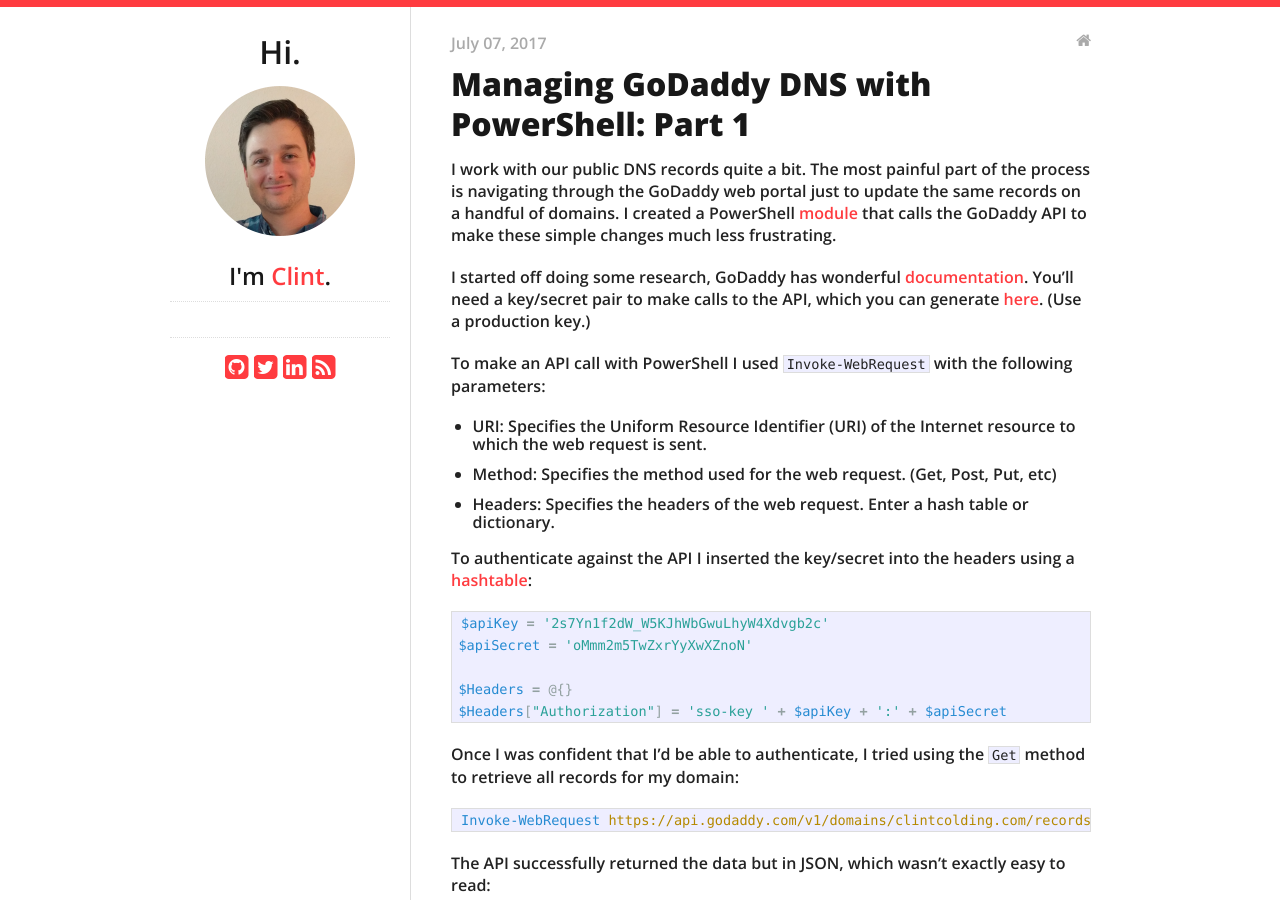
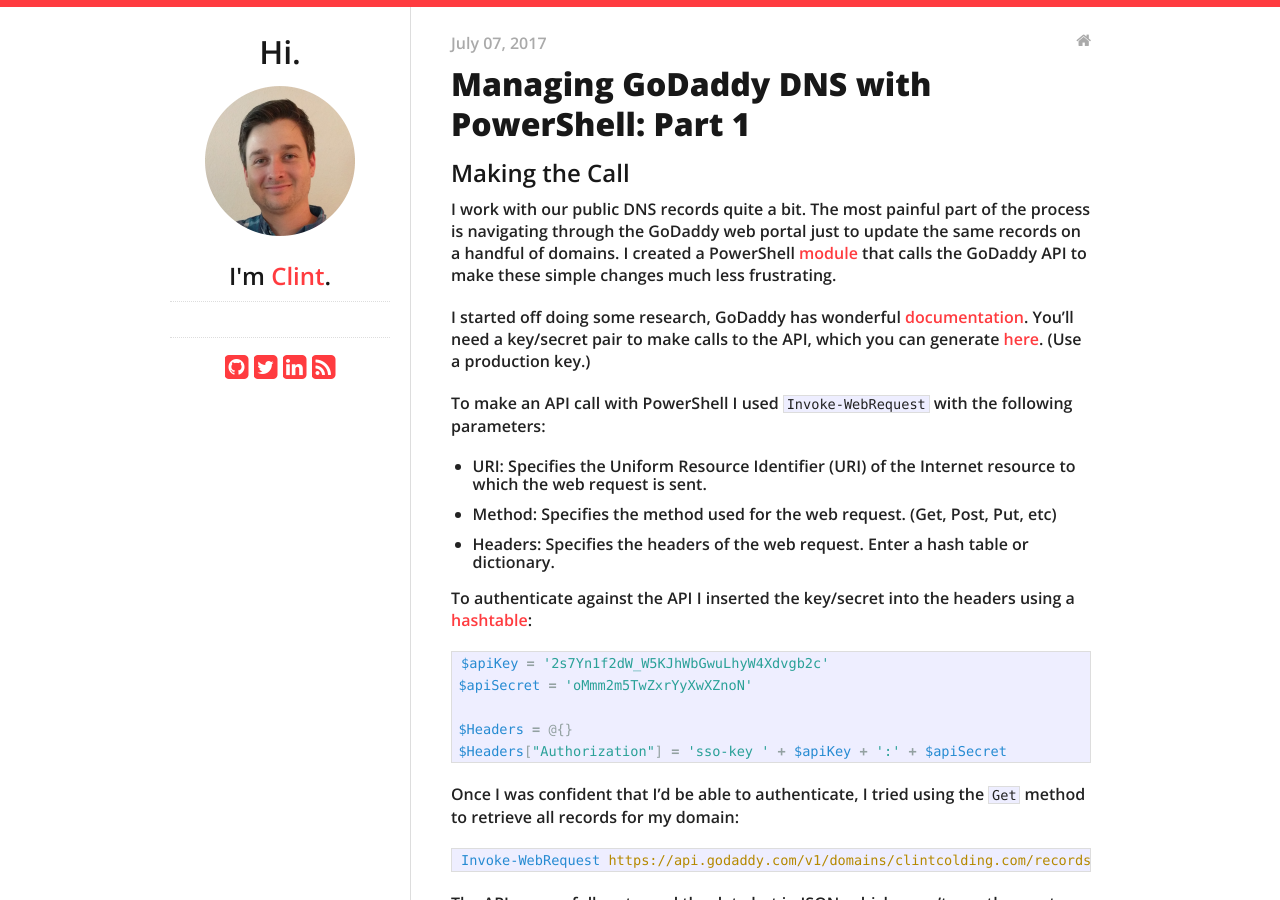
Before and after one commit to clintcolding/clintcolding.github.io, a Jekyll site: the page built from _posts/2017-07-07-managining-godaddy-dns-with-powershell-part-1.md, in a window 1280 px wide and 900 px high. Built offline with Jekyll 4.4.1, drawn with Linux system fonts in a browser that asks for light colours; nearby versions of some CDN libraries.

Commit message:
Added heading

```diff
--- a/_posts/2017-07-07-managining-godaddy-dns-with-powershell-part-1.md
+++ b/_posts/2017-07-07-managining-godaddy-dns-with-powershell-part-1.md
@@ -4,6 +4,7 @@
 categories:
 - blog
 ---
+## Making the Call
 
 I work with our public DNS records quite a bit. The most painful part of the process is navigating through the GoDaddy web portal just to update the same records on a handful of domains. I created a PowerShell [module](https://github.com/clintcolding/GoDaddy) that calls the GoDaddy API to make these simple changes much less frustrating.
 
```
